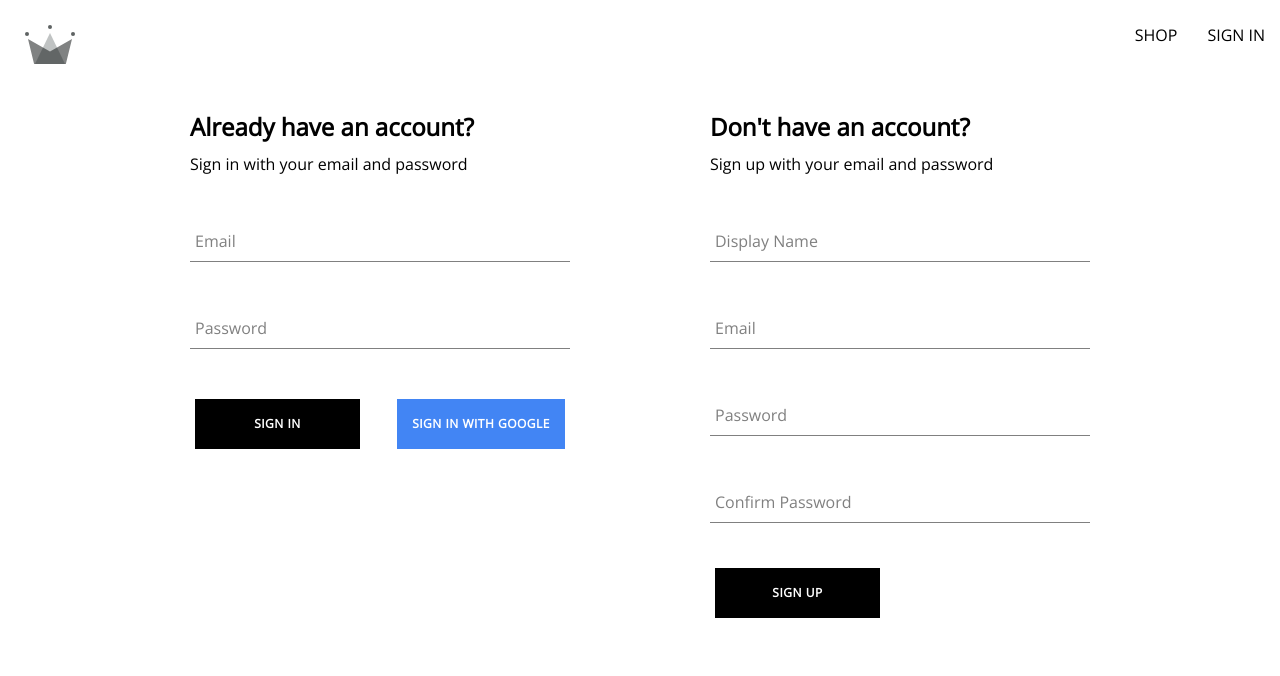
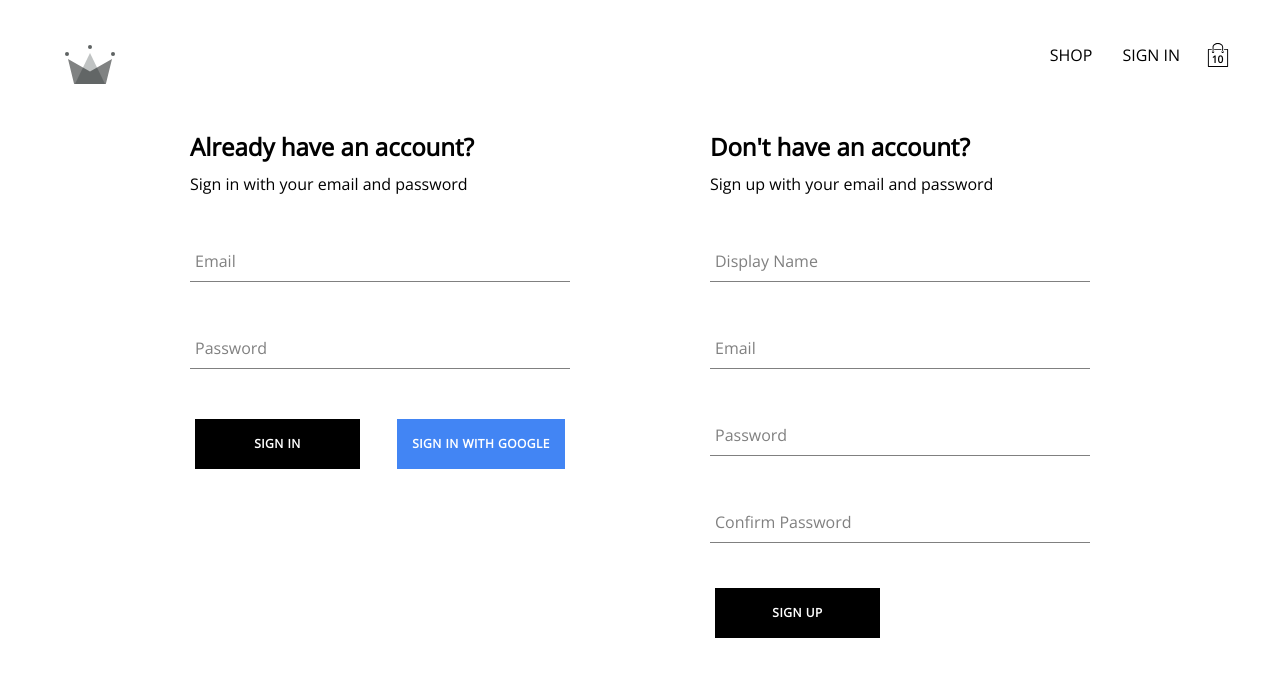
Before and after one commit to kaloyanTry/react-crwn-clothes, a React (Create React App) app: page /auth in a window 1280 px wide. Shown: the top 676 px of the page. Built offline with nearby package versions, Linux system fonts and the light colour scheme; no server answers.

Commit message:
Adding cart shopping context and shopping icon

```diff
--- /dev/null
+++ b/src/components/cart-dropdown/cart-dropdown.component.jsx
@@ -0,0 +1,13 @@
+import Button from '../button/button.component';
+import './cart-dropdown.styles.scss';
+
+const CartDropdown = () => {
+  return (
+    <div className='cart-dropdown-container'>
+      <div className='cart-items' />
+      <Button>GO TO CHECKOUT</Button>
+    </div>
+  );
+};
+
+export default CartDropdown;
--- /dev/null
+++ b/src/components/cart-dropdown/cart-dropdown.styles.scss
@@ -0,0 +1,29 @@
+.cart-dropdown-container {
+  position: absolute;
+  width: 240px;
+  height: 340px;
+  display: flex;
+  flex-direction: column;
+  padding: 20px;
+  border: 1px solid black;
+  background-color: white;
+  top: 90px;
+  right: 40px;
+  z-index: 5;
+
+  .empty-message {
+    font-size: 18px;
+    margin: 50px auto;
+  }
+
+  .cart-items {
+    height: 240px;
+    display: flex;
+    flex-direction: column;
+    overflow: scroll;
+  }
+
+  button {
+    margin-top: auto;
+  }
+}
--- /dev/null
+++ b/src/components/cart-icon/cart-icon.component.jsx
@@ -0,0 +1,20 @@
+import { useContext } from 'react';
+
+import { ReactComponent as ShoppingIcon } from '../../assets/shopping-bag.svg';
+import { CartContext } from '../../contexts/cart.context';
+
+import './cart-icon.styles.scss';
+
+const CartIcon = () => {
+  const { isCartOpen, setIsCartOpen } = useContext(CartContext);
+  const toggleIsCartOpen = () => setIsCartOpen(!isCartOpen);
+
+  return (
+    <div className='cart-icon-container' onClick={toggleIsCartOpen}>
+      <ShoppingIcon className='shopping-icon' />
+      <span className='item-count'>10</span>
+    </div>
+  );
+};
+
+export default CartIcon;
--- /dev/null
+++ b/src/components/cart-icon/cart-icon.styles.scss
@@ -0,0 +1,21 @@
+.cart-icon-container {
+  width: 45px;
+  height: 45px;
+  position: relative;
+  display: flex;
+  align-items: center;
+  justify-content: center;
+  cursor: pointer;
+
+  .shopping-icon {
+    width: 24px;
+    height: 24px;
+  }
+
+  .item-count {
+    position: absolute;
+    font-size: 10px;
+    font-weight: bold;
+    bottom: 12px;
+  }
+}
--- /dev/null
+++ b/src/contexts/cart.context.jsx
@@ -0,0 +1,13 @@
+import { createContext, useState } from 'react';
+
+export const CartContext = createContext({
+  isCartOpen: false,
+  setIsCartOpen: () => {},
+});
+
+export const CartProvider = ({ children }) => {
+  const [isCartOpen, setIsCartOpen] = useState(false);
+  const value = { isCartOpen, setIsCartOpen };
+
+  return <CartContext.Provider value={value}>{children}</CartContext.Provider>;
+};
--- a/src/index.js
+++ b/src/index.js
@@ -4,6 +4,7 @@
 import App from './App';
 import { UserPorvider } from './contexts/user.context';
 import { ProductsProvider } from './contexts/products.context';
+import { CartProvider } from './contexts/cart.context';
 
 import './index.scss';
 
@@ -13,7 +14,9 @@
     <BrowserRouter>
       <UserPorvider>
         <ProductsProvider>
-          <App />
+          <CartProvider>
+            <App />
+          </CartProvider>
         </ProductsProvider>
       </UserPorvider>
     </BrowserRouter>
--- a/src/index.scss
+++ b/src/index.scss
@@ -1,5 +1,6 @@
 body {
   margin: 0;
+  padding: 20px 40px;
   font-family: 'Open Sans', sans-serif;
   -webkit-font-smoothing: antialiased;
   -moz-osx-font-smoothing: grayscale;
--- a/src/routes/navigation/navigation.component.jsx
+++ b/src/routes/navigation/navigation.component.jsx
@@ -1,14 +1,20 @@
 import { Fragment, useContext } from 'react';
 import { Outlet, Link } from 'react-router-dom';
 
+import CartIcon from '../../components/cart-icon/cart-icon.component';
+import CartDropdown from '../../components/cart-dropdown/cart-dropdown.component';
+
+import { UserContext } from '../../contexts/user.context';
+import { CartContext } from '../../contexts/cart.context';
+
 import { ReactComponent as CrwnLogo } from '../../assets/crown.svg';
-import { UserContext } from '../../contexts/user.context';
 import { signOutUser } from '../../utils/firebase/firebase.utils';
 
 import './navigation.styles.scss';
 
 const Navigation = () => {
   const { currentUser } = useContext(UserContext);
+  const { isCartOpen } = useContext(CartContext);
 
   return (
     <Fragment>
@@ -29,7 +35,9 @@
               SIGN IN
             </Link>
           )}
+          <CartIcon />
         </div>
+        {isCartOpen && <CartDropdown />}
       </div>
       <Outlet />
     </Fragment>
```
Also changed, not shown: src/assets/shopping-bag.svg (added).
